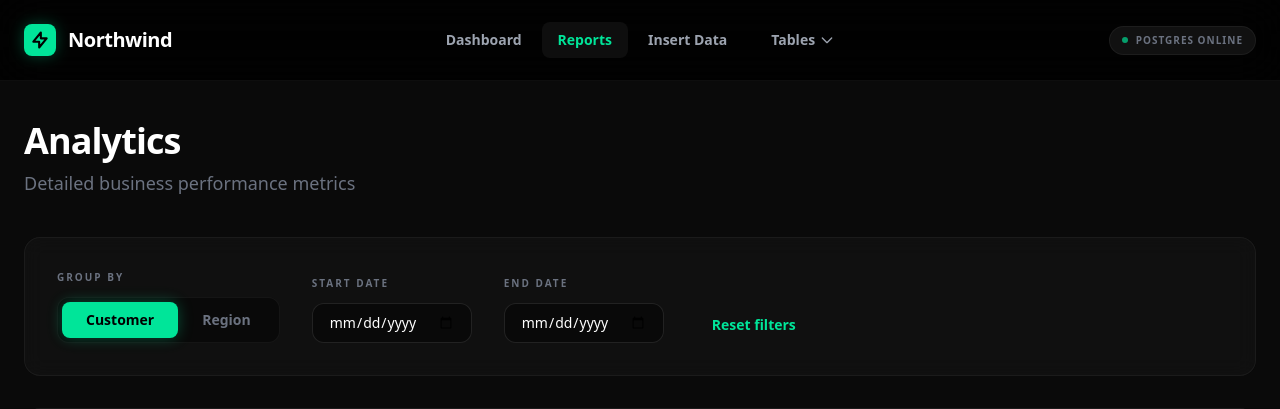
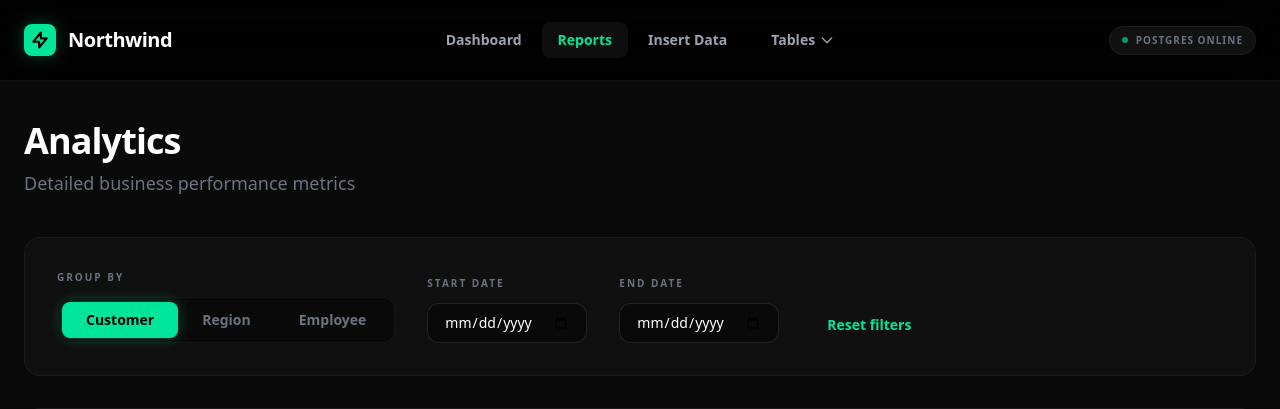
Before and after one commit to mem10l/Prakse, a PHP site: page /reports in a window 1280 px wide. Shown: the top 409 px of the page. Run offline with PHP 8.4, Linux system fonts and the light colour scheme; data that the repository does not hold is empty; some libraries are stand-ins or nearby versions.

Commit message:
added a sort by employees option in the reports section

```diff
--- a/public/index.php
+++ b/public/index.php
@@ -148,6 +148,20 @@ function handle_sales_report(): void
                 GROUP BY region, month
                 ORDER BY month DESC, total_sum DESC
             ";
+        } elseif ($groupBy === 'employee') {
+            $sql = "
+                SELECT
+                    e.firstname || ' ' || e.lastname AS employee,
+                    TO_CHAR(o.orderdate, 'YYYY-MM') AS month,
+                    COUNT(DISTINCT o.orderid) AS order_count,
+                    ROUND(SUM(CAST(od.unitprice * od.quantity * (1 - od.discount) AS NUMERIC)), 2) AS total_sum
+                FROM orders o
+                JOIN employees e ON o.employeeid = e.employeeid
+                JOIN order_details od ON o.orderid = od.orderid
+                $whereSql
+                GROUP BY employee, month
+                ORDER BY month DESC, total_sum DESC
+            ";
         } else {
             $sql = "
                 SELECT
--- a/public/reports.php
+++ b/public/reports.php
@@ -30,6 +30,9 @@
           </button>
           <button onclick="updateReportType('region')" id="btn-region" class="px-6 py-2 text-sm font-bold rounded-lg transition-all">
             Region
+          </button>
+          <button onclick="updateReportType('employee')" id="btn-employee" class="px-6 py-2 text-sm font-bold rounded-lg transition-all">
+            Employee
           </button>
         </div>
       </div>
@@ -99,6 +102,7 @@ async function loadReport() {
 
   document.getElementById('btn-customer').className = `px-6 py-2 text-sm font-bold rounded-lg transition-all ${type === 'customer' ? activeBtn : inactiveBtn}`;
   document.getElementById('btn-region').className = `px-6 py-2 text-sm font-bold rounded-lg transition-all ${type === 'region' ? activeBtn : inactiveBtn}`;
+  document.getElementById('btn-employee').className = `px-6 py-2 text-sm font-bold rounded-lg transition-all ${type === 'employee' ? activeBtn : inactiveBtn}`;
 
   const head = document.getElementById('report-head');
   const body = document.getElementById('report-body');
@@ -109,7 +113,10 @@ async function loadReport() {
   loader.classList.remove('hidden');
   noData.classList.add('hidden');
 
-  const firstColLabel = type === 'customer' ? 'Customer / Company' : 'Region Name';
+  let firstColLabel = 'Customer / Company';
+  if (type === 'region') firstColLabel = 'Region Name';
+  if (type === 'employee') firstColLabel = 'Employee Name';
+
   head.innerHTML = `
     <tr>
       <th class="px-8 py-5">${firstColLabel}</th>
@@ -137,7 +144,9 @@ async function loadReport() {
       const tr = document.createElement('tr');
       tr.className = 'hover:bg-white/[0.03] transition-colors';
 
-      const firstCol = type === 'customer' ? row.client : row.region;
+      let firstCol = row.client;
+      if (type === 'region') firstCol = row.region;
+      if (type === 'employee') firstCol = row.employee;
 
       tr.innerHTML = `
         <td class="px-8 py-5 text-white font-bold">${firstCol}</td>
```
